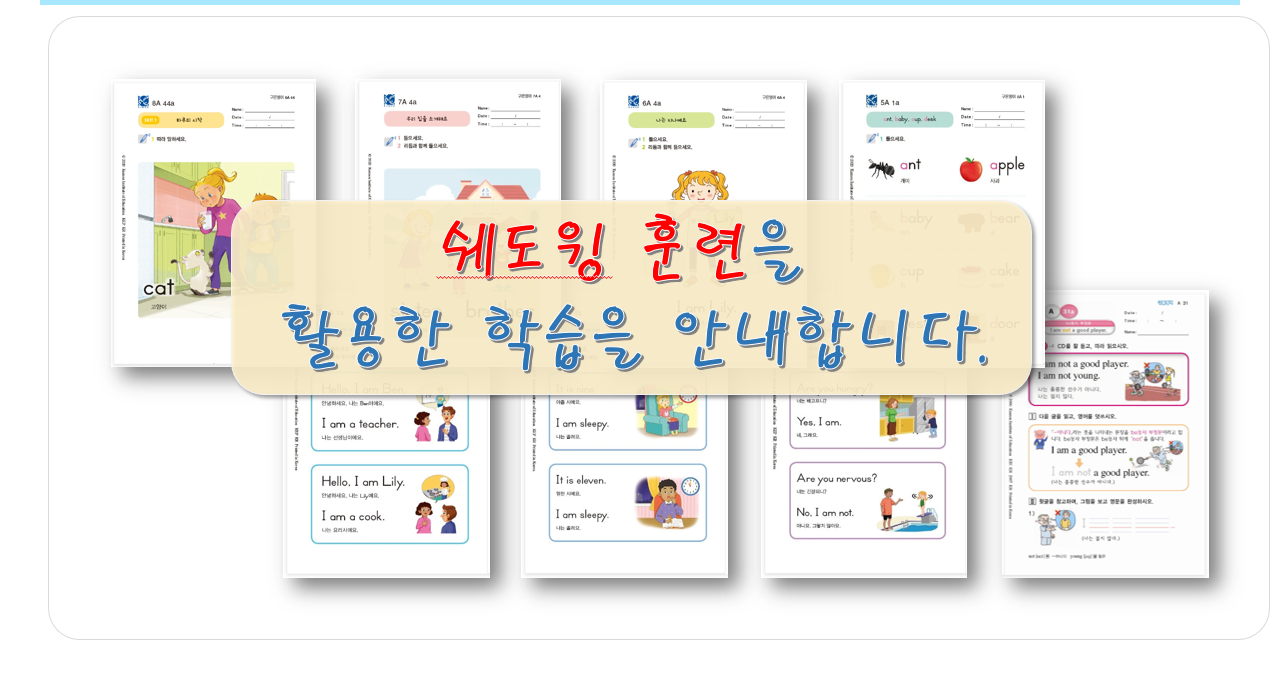
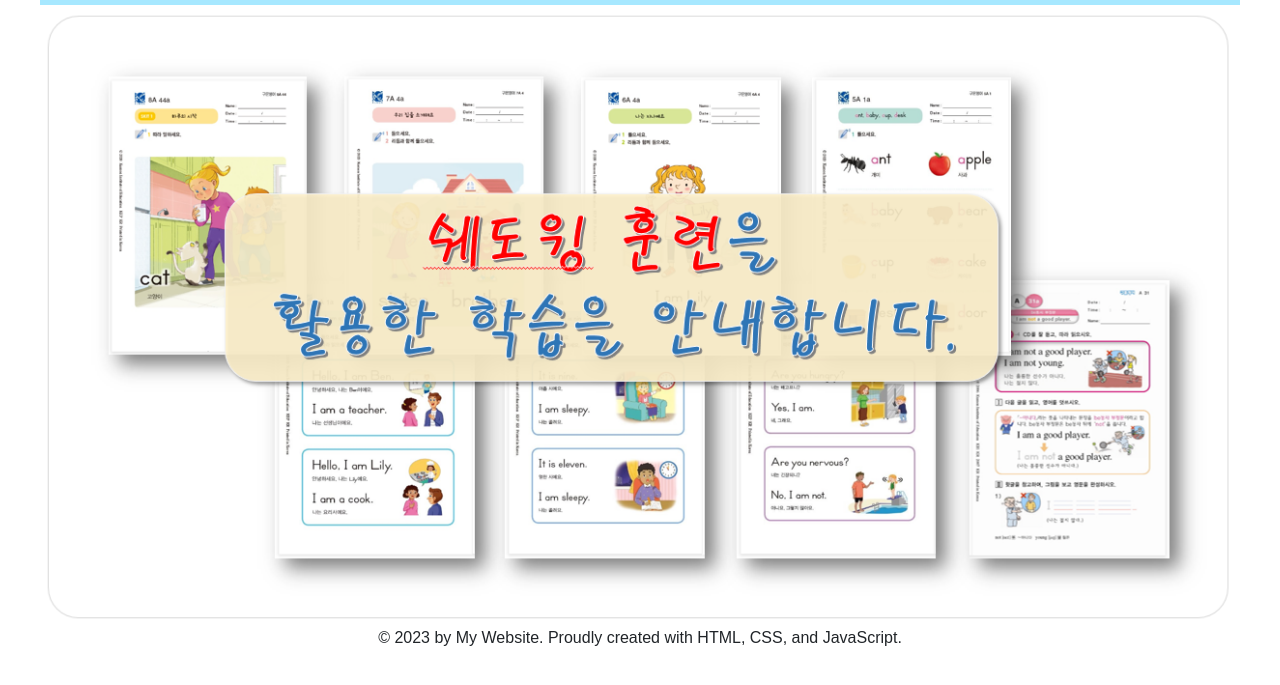
Before and after one commit to POWERSTORM1014/homepage, a plain HTML site: page sns.html in a window 1280 px wide. Shown: the part 51-736 px from the top of the page. Drawn offline with nearby package versions, Linux system fonts and the light colour scheme.

Commit message:
세번째 업로드

```diff
--- a/sns.html
+++ b/sns.html
@@ -9,7 +9,17 @@
       href="https://stackpath.bootstrapcdn.com/bootstrap/4.3.1/css/bootstrap.min.css"
     />
     <link rel="stylesheet" href="css/style.css" />
+    <style>
+      img {
+        max-width: 100%;
+        height: auto;
+      }
+    </style>
+    <!-- Bootstrap's JavaScript and jQuery (which is a dependency) -->
+    <script src="https://code.jquery.com/jquery-3.3.1.slim.min.js"></script>
+    <script src="https://stackpath.bootstrapcdn.com/bootstrap/4.3.1/js/bootstrap.min.js"></script>
   </head>
+
   <body>
     <div id="container">
       <nav
@@ -58,5 +68,11 @@
 
     <script src="https://stackpath.bootstrapcdn.com/bootstrap/4.3.1/js/bootstrap.min.js"></script>
     <script src="js/script.js"></script>
+
+    <footer>
+      <p class="text-center">
+        © 2023 by My Website. Proudly created with HTML, CSS, and JavaScript.
+      </p>
+    </footer>
   </body>
 </html>
```
Also changed, not shown: about.html (+3 -0 lines), gallery.html (+16 -0 lines), index.html (+4 -0 lines), portfolio.html (+17 -0 lines).
